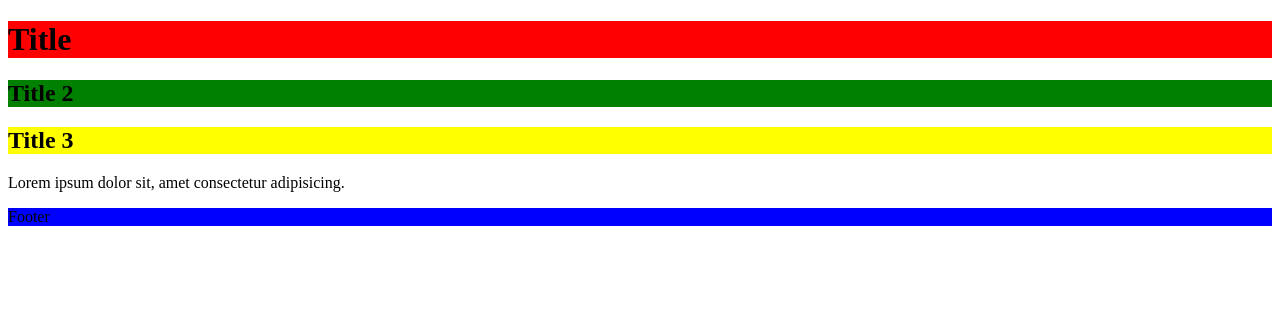
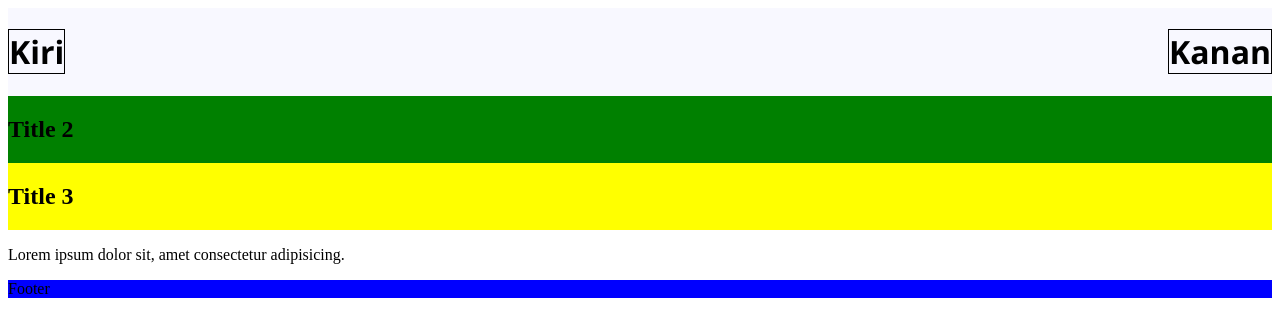
Before and after one commit to Obby081276599443/recap-09-01-2025, a plain HTML site: page index.html in a window 1280 px wide. Drawn offline with Linux system fonts and the light colour scheme.

Commit message:
update lanjutan html

```diff
--- a/index.html
+++ b/index.html
@@ -9,10 +9,16 @@
     <!-- Internal CSS -->
     <style>
       header {
-        background-color: red;
+        background-color: ghostwhite;
+        display: flex;
+        justify-content: space-between;
       }
       .main-header {
         background-color: green;
+      }
+      header h1 {
+        border: 1px solid black;
+        font-family: "Segoe UI", Tahoma, Geneva, Verdana, sans-serif;
       }
     </style>
 
@@ -21,7 +27,8 @@
   </head>
   <body>
     <header>
-      <h1>Title</h1>
+      <h1>Kiri</h1>
+      <h1>Kanan</h1>
     </header>
     <main>
       <header class="main-header">
```
